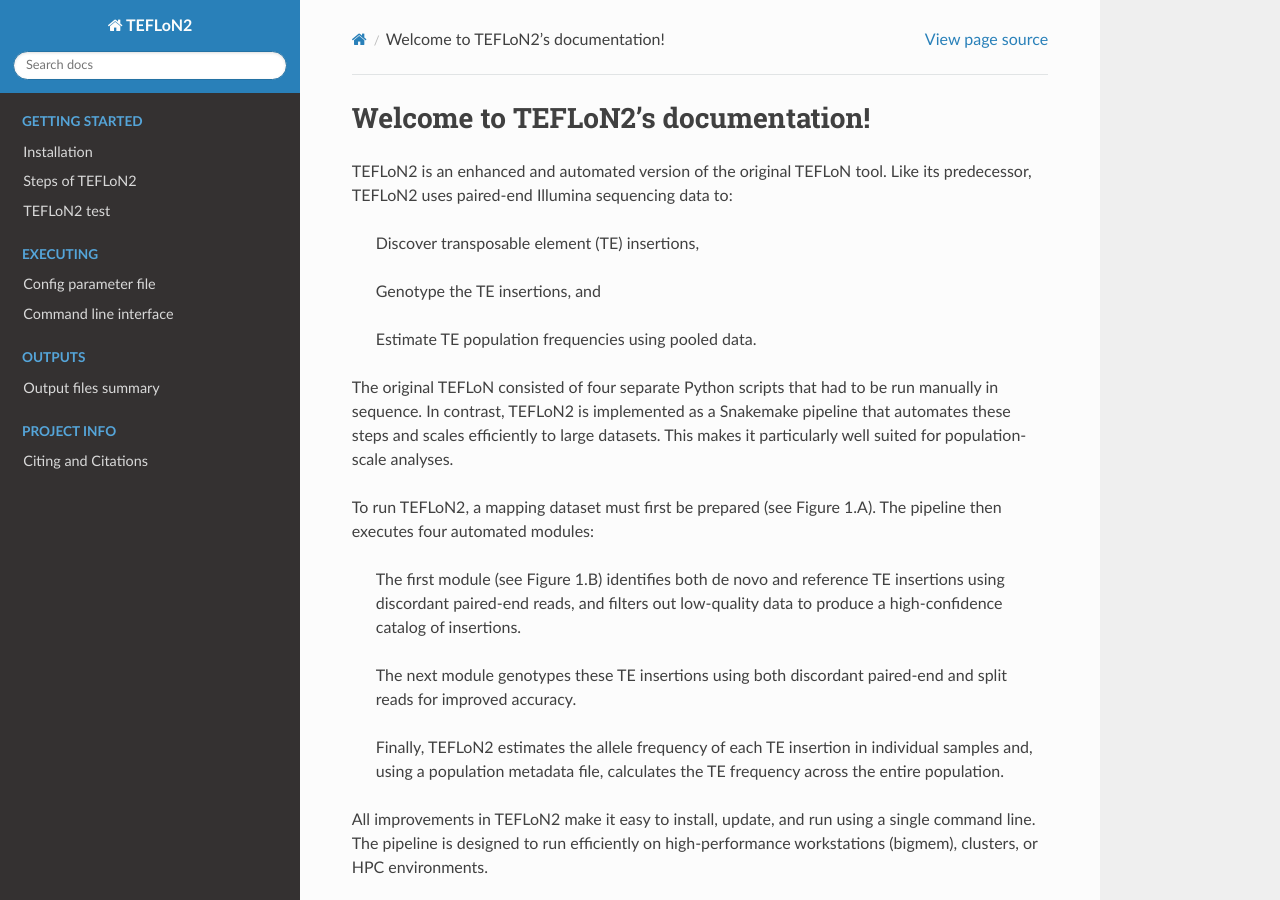
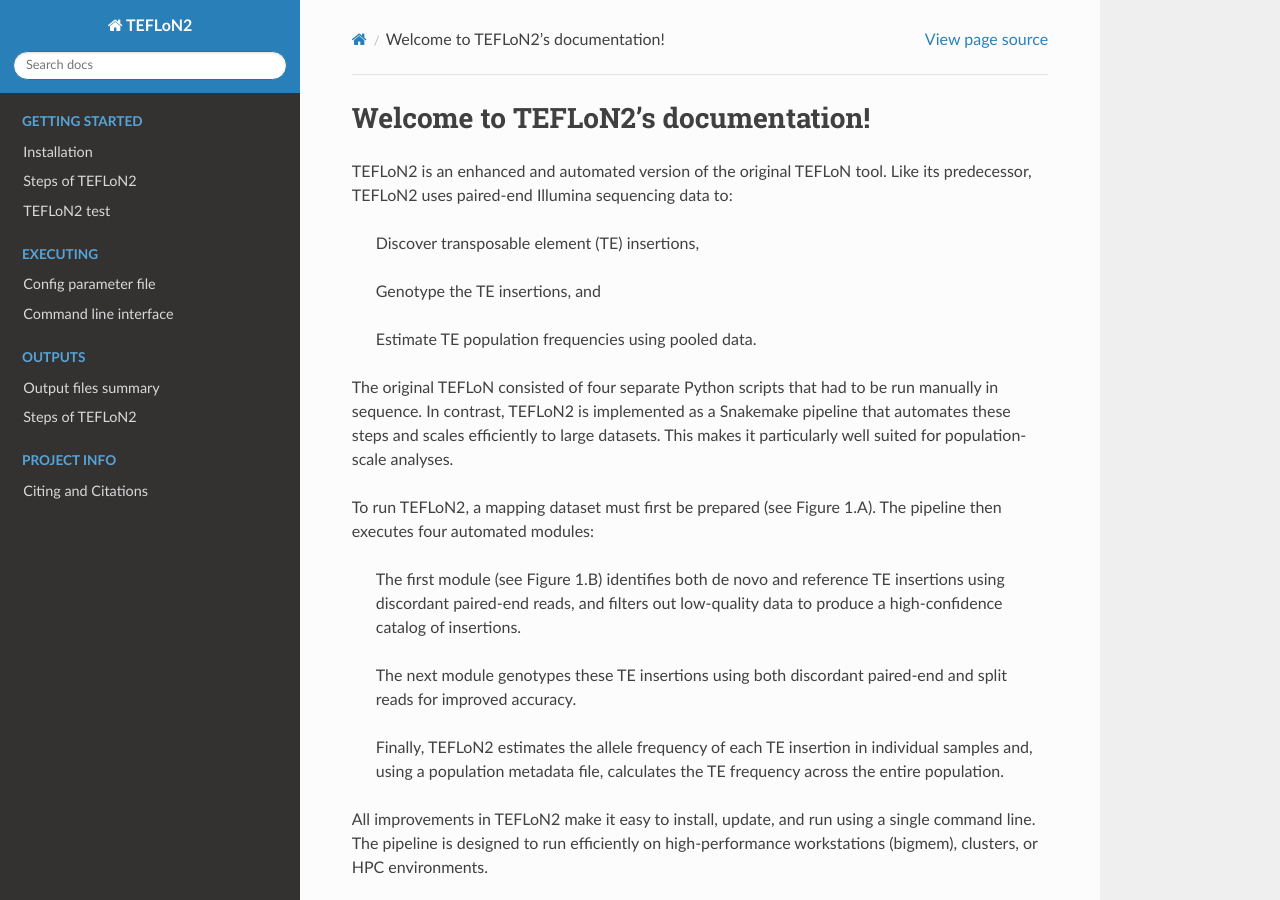
Before and after one commit to asfistonlavie/TEFLoN2, a Sphinx documentation site: the page built from docs/index.rst, in a window 1280 px wide and 900 px high. Built offline with Sphinx 7.4.7 and the Read the Docs theme 3.1.0, drawn with Linux system fonts in a browser that asks for light colours.

Commit message:
Update index.rst

```diff
--- a/docs/index.rst
+++ b/docs/index.rst
@@ -68,6 +68,7 @@
    :maxdepth: 1
 
    outputs/output_file_summary.rst
+   outputs/steps_of_TEFLoN2.rst
 
 ---------
 Executing
```
